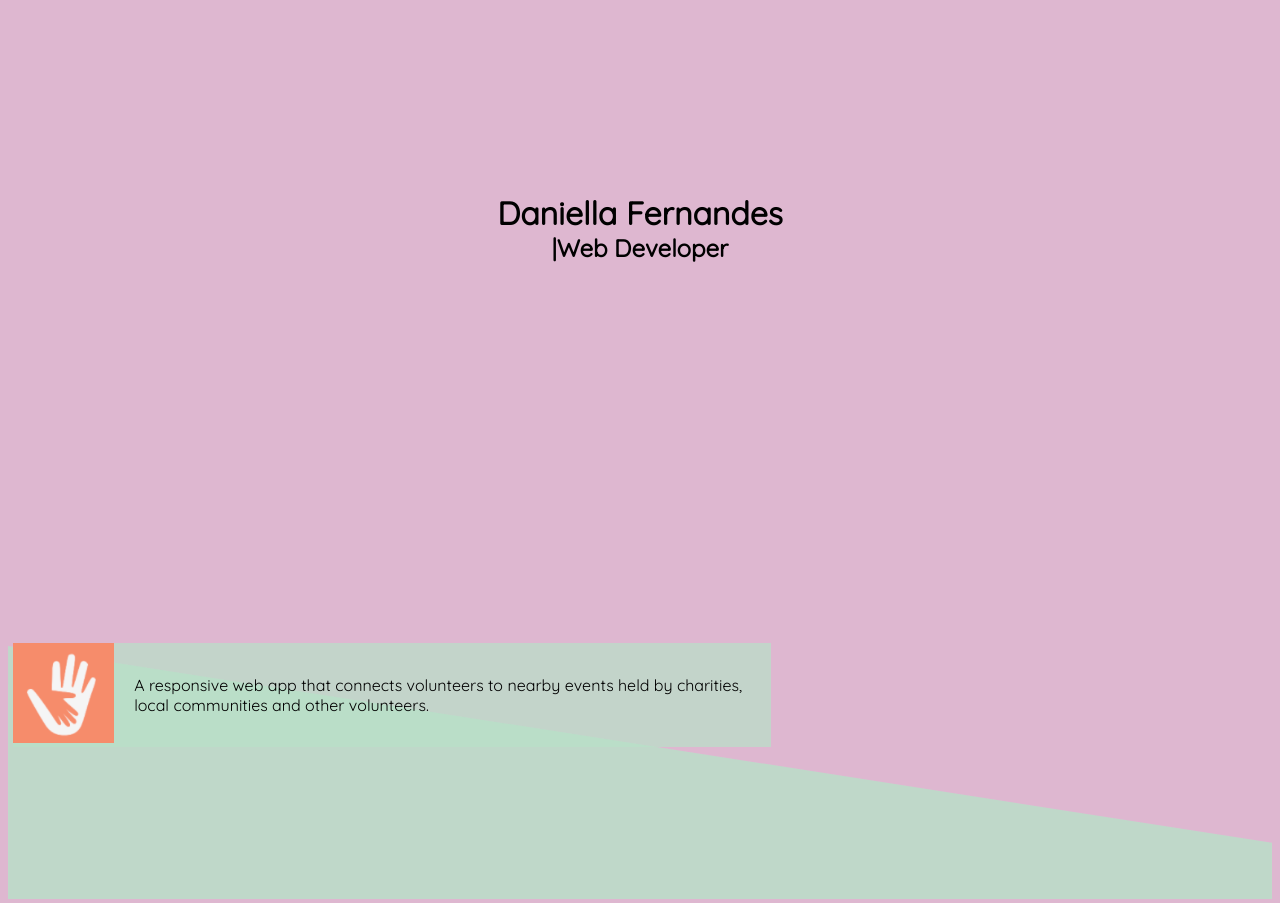
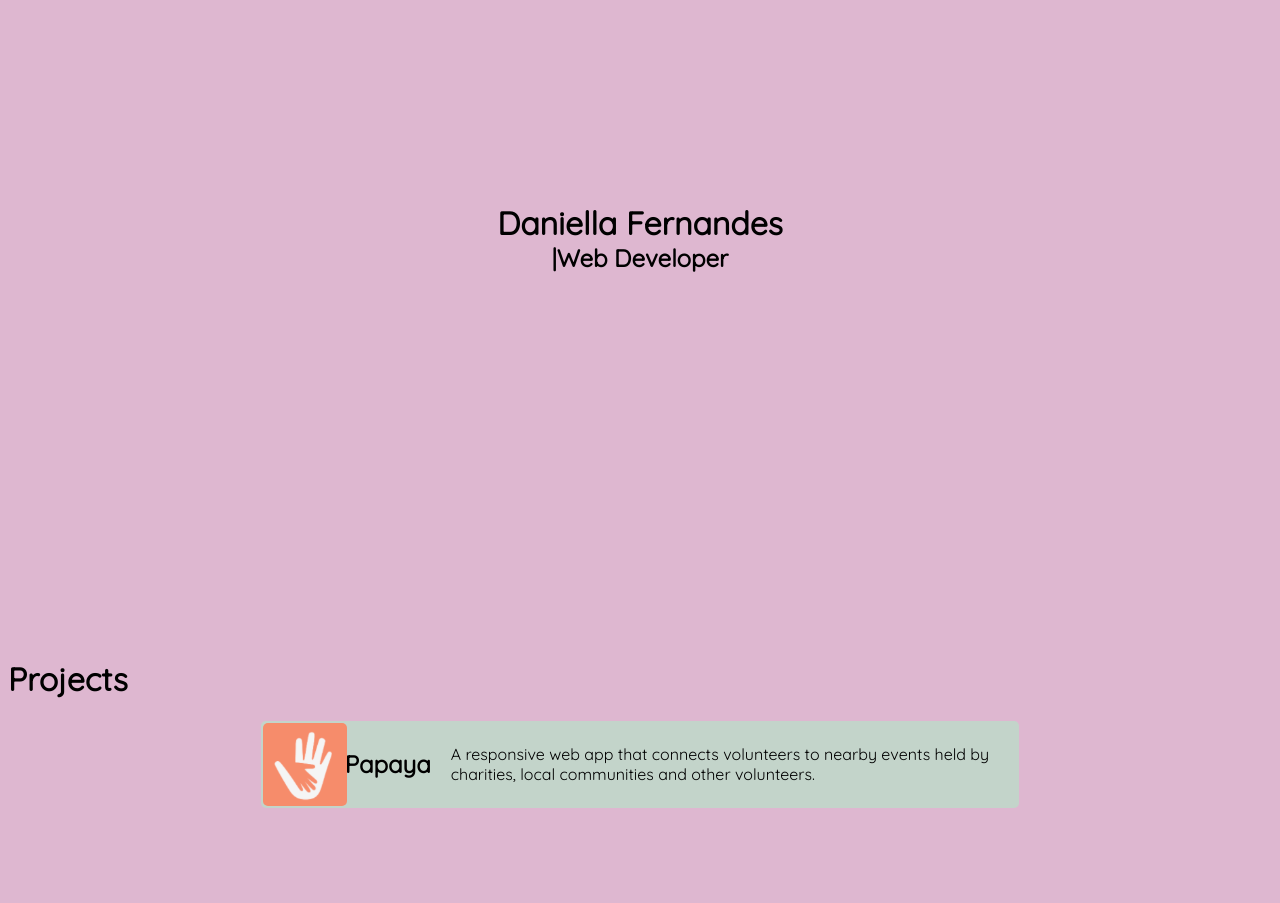
Before and after one commit to daniellafernandes14/Portfolio, a PHP site: page /portfolio.html in a window 1280 px wide. Shown: the part 214-1117 px from the top of the page. After the commit the page ends 1022 px from the top, so only its background shows below. Run offline with PHP 8.4, Linux system fonts and the light colour scheme; some libraries are stand-ins or nearby versions.

Commit message:
Updated Papaya card

```diff
--- a/portfolio.html
+++ b/portfolio.html
@@ -27,17 +27,21 @@
     <div class='container'>
       <h1>Daniella Fernandes</h1>
       <h2><span id="typing"></span>Web Developer</h2>
-      <div class='svg-container'>
+      <!-- <div class='svg-container'>
         <svg xmlns="http://www.w3.org/2000/svg" viewBox="0 0 1440 320">
         <path fill="#B8E2C8" fill-opacity="0.8" d="M0,32L1440,256L1440,320L0,320Z"></path>
         </svg>
-      </div>
+      </div> -->
     </div>
 
-    <div class='portfolio-card'>
-      <a href="http://www.papayapapaya.com/" target="_blank"><img src="images/papaya.png"></a>
-      <p>A responsive web app that connects volunteers to nearby events held by charities, local communities and other
-      volunteers.</p>
+    <div class='projects'>
+      <h1>Projects</h1>
+      <div class='portfolio-card'>
+        <a href="http://www.papayapapaya.com/" target="_blank"><img src="images/papaya.png"></a>
+        <h2>Papaya</h2>
+        <p>A responsive web app that connects volunteers to nearby events held by charities, local communities and other
+        volunteers.</p>
+      </div>
     </div>
 
     <script src="javascript/typed.js"></script>
--- a/style/cards.css
+++ b/style/cards.css
@@ -1,19 +1,30 @@
 .portfolio-card {
   display: flex;
   justify-content: space-between;
-  margin: 5px;
+  margin: 0 auto;
   align-items: center;
   width: 60%;
   background-color: rgba(184,226,200, 0.7);
+  /* background-color: #ff0081; */
+  border-radius: 5px;
 }
 
 .portfolio-card img {
   width: 100%;
   height: 100%;
-  padding-right: 10px;
   margin-right: 10px;
+  border-radius: 5px;
+  border-top-right-radius: 5px;
+  border-bottom-right-radius: 5px;
+  position: relative;
+  top: 2px;
+  right: -2px;
 }
 
 .portfolio-card p {
   margin-left: 20px;
 }
+
+.projects {
+  margin: 0 auto;
+}
```
